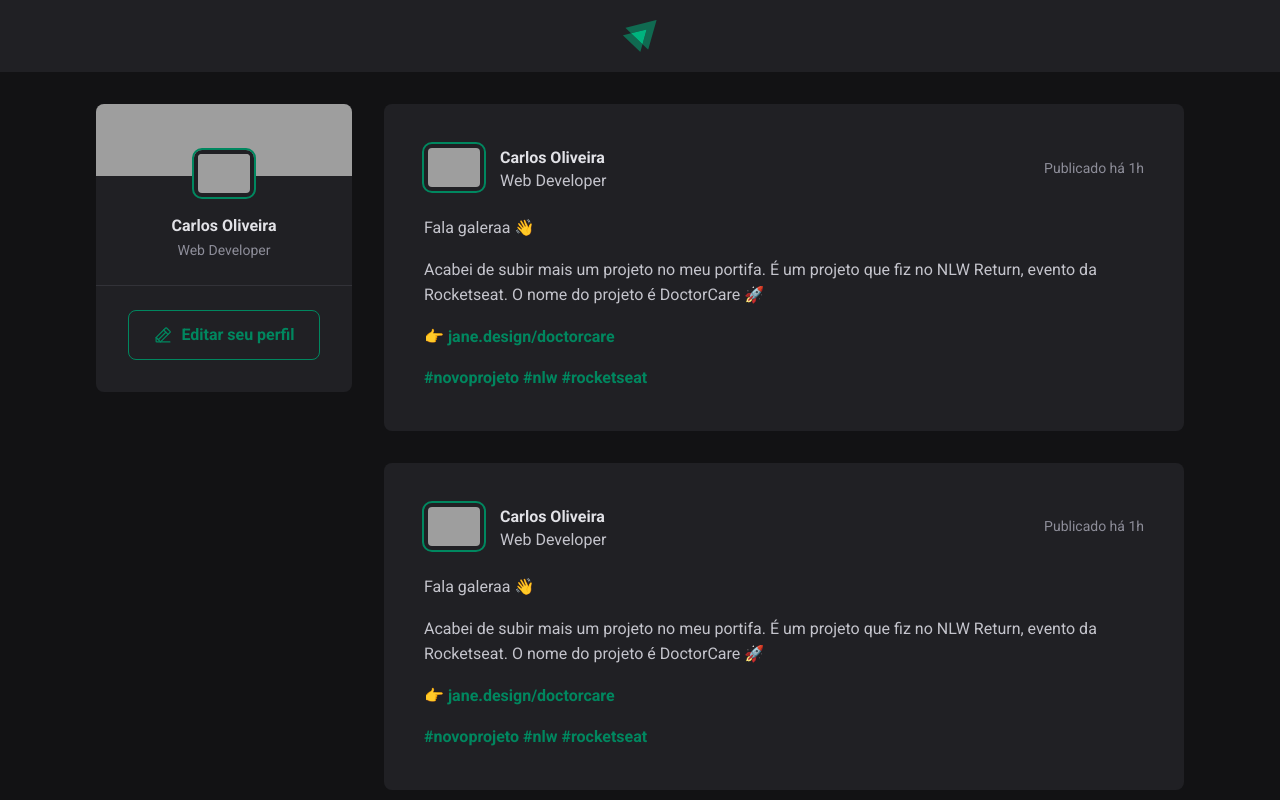
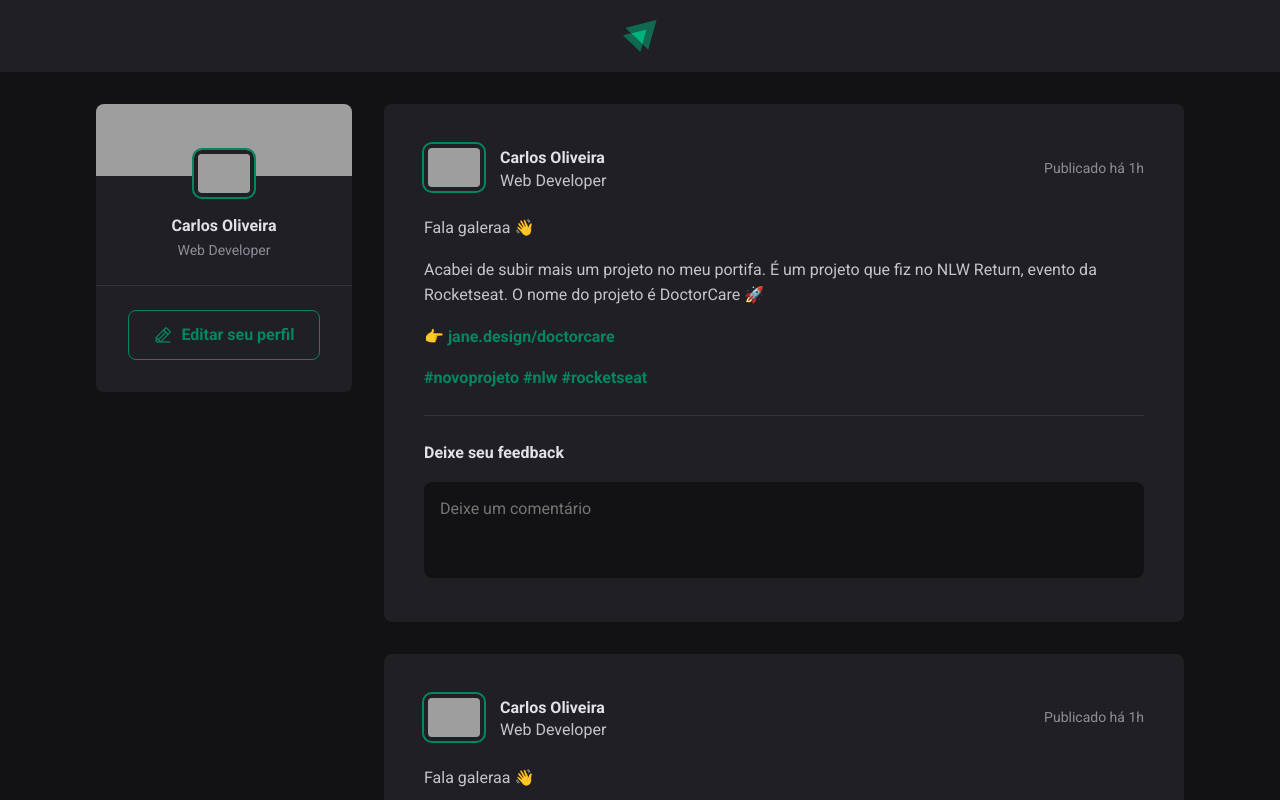
Before and after one commit to burn-c/01-fundamentus-reactjs-vite, a React (Vite) app: page / in a window 1280 px wide. Shown: the top 800 px of the page. Built offline with nearby package versions, Linux system fonts and the light colour scheme; grey boxes are pictures that could not be loaded.

Commit message:
feat(comp): adds comment form on Post

```diff
--- a/src/components/Post.jsx
+++ b/src/components/Post.jsx
@@ -25,6 +25,16 @@
                 <a href="">#rocketseat</a>
             </p>
         </div>
+
+        <form className={styles.commentForm}>
+            <strong>Deixe seu feedback</strong>
+
+            <textarea placeholder='Deixe um comentário'/>
+
+            <footer>
+                <button type="submit">Publicar</button>
+            </footer>
+        </form>
     </article>
     )
 }
--- a/src/components/Post.module.css
+++ b/src/components/Post.module.css
@@ -64,3 +64,54 @@
     color: var(--gray-400);
     line-height: 1.6;
 }
+
+.commentForm {
+    margin-top: 1.5rem;
+    padding-top: 1.5rem;
+    border-top: 1px solid var(--gray-600);
+}
+
+.commentForm > strong {
+    line-height: 1.6;
+    color: var(--gray-100);
+}
+
+.commentForm textarea {
+    width: 100%;
+    background: var(--gray-900);
+    border: 0;
+    resize: none;
+    height: 6rem;
+    padding: 1rem;
+    border-radius: 8px;
+    color: var(--gray-100);
+    line-height: 1.4;
+    margin-top: 1rem;
+}
+
+.commentForm footer {
+    visibility: hidden;
+    max-height: 0;
+}
+
+.commentForm:focus-within footer {
+    visibility: visible;
+    max-height: none;
+}
+
+.commentForm button[type=submit] {
+    padding: 1rem 1.5rem;
+    margin-top: 1rem;
+    border-radius: 8px;
+    border: 0;
+    background: var(--green-500);
+    color: var(--white);
+    font-weight: bold;
+    cursor: pointer;
+
+    transition: background-color 0.1s;
+}
+
+.commentForm button[type=submit]:hover {
+    background: var(--green-300);
+}
--- a/src/global.css
+++ b/src/global.css
@@ -10,6 +10,11 @@
 
   --green-300: #00837e;
   --green-500: #00875f;
+}
+
+:focus {
+  outline: transparent;
+  box-shadow: 0 0 0 2px var(--green-500);
 }
 
 * {
```
